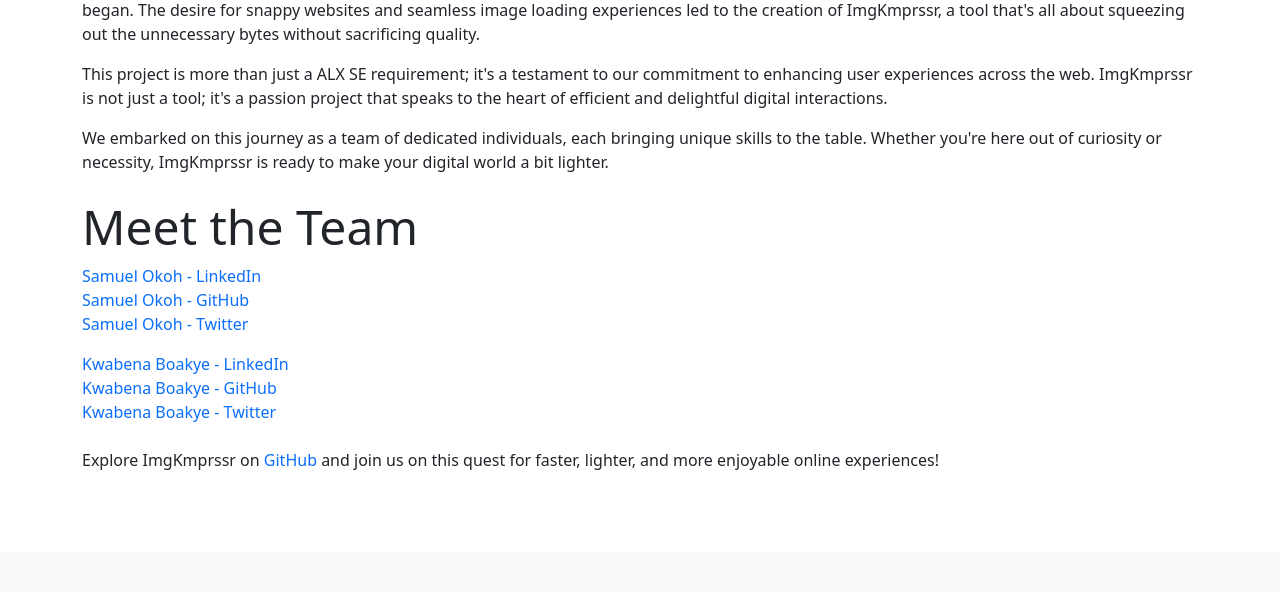
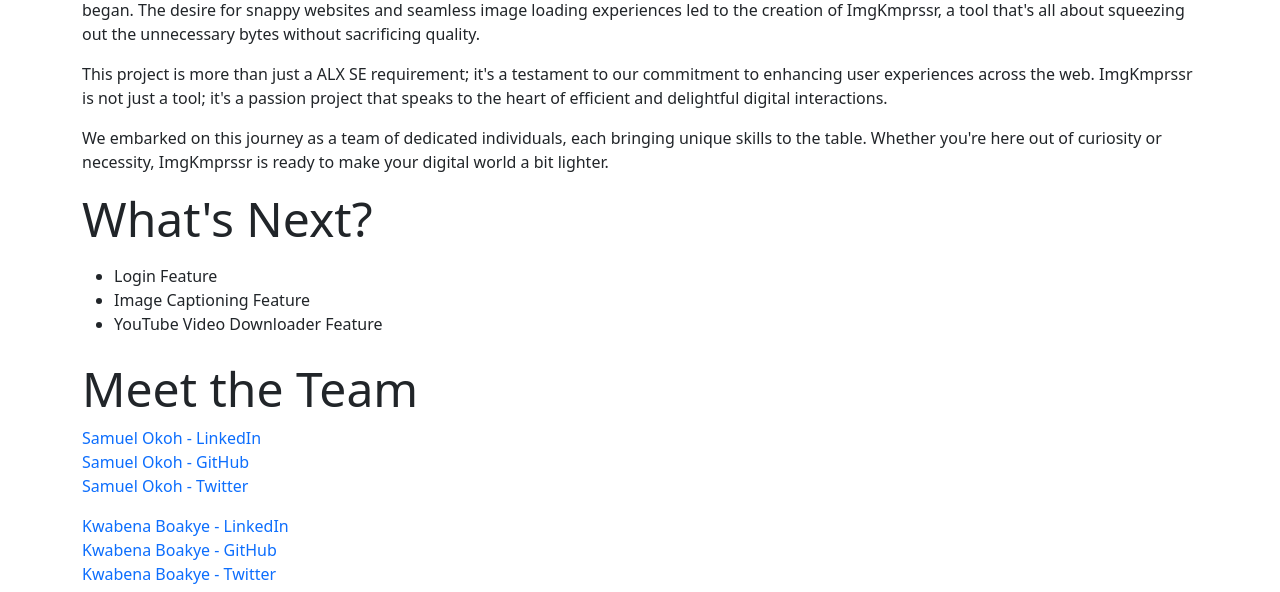
Before and after one commit to Kingkobi01/ImgKmprssr, a Flask app: page /about in a window 1280 px wide. Shown: the part 248-840 px from the top of the page. Before the commit the page ends 718 px from the top, so only its background shows below. Run offline with Flask 3, Linux system fonts and the light colour scheme.

Commit message:
What's next

```diff
--- a/templates/about.html
+++ b/templates/about.html
@@ -29,6 +29,14 @@
     We embarked on this journey as a team of dedicated individuals, each bringing unique skills to the table.
     Whether
     you're here out of curiosity or necessity, ImgKmprssr is ready to make your digital world a bit lighter.
+</p>
+<p class="display-5">What's Next?</p>
+<p>
+<ul>
+    <li>Login Feature </li>
+    <li>Image Captioning Feature </li>
+    <li>YouTube Video Downloader Feature </li>
+</ul>
 </p>
 
 <h2 class="mt-4 display-5">Meet the Team</h2>
```
